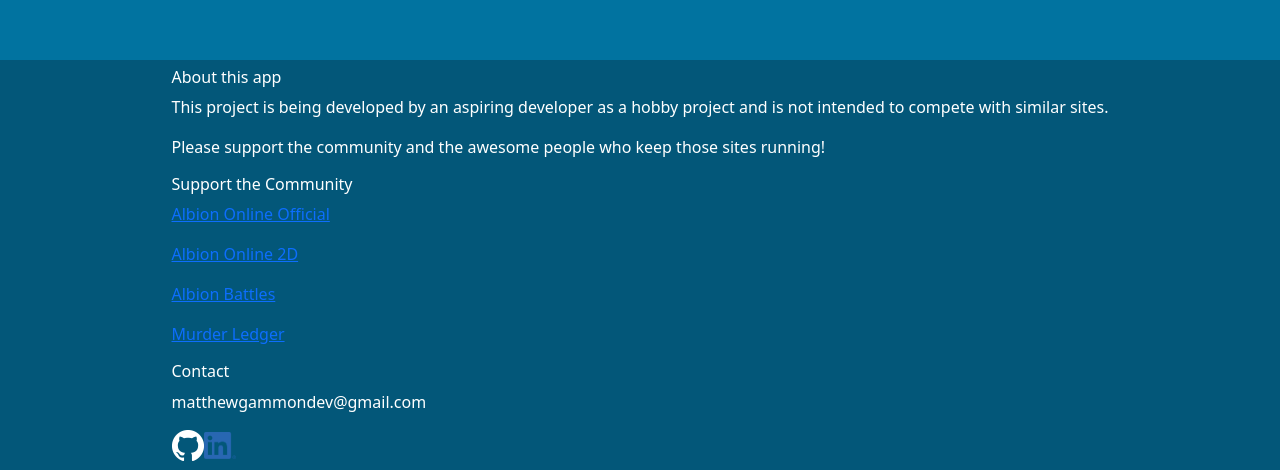
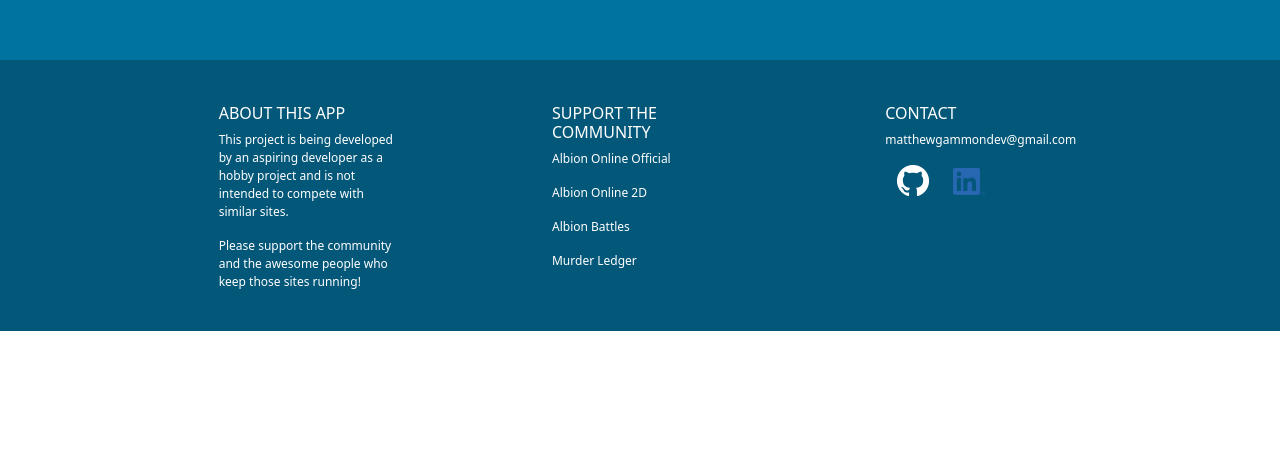
Before and after one commit to MatthewGammon/Albion-Player-Info, a React (Create React App) app: page /home in a window 1280 px wide. Shown: the part 974-1444 px from the top of the page. After the commit the page ends 1305 px from the top, so only its background shows below. Built offline with nearby package versions, Linux system fonts and the light colour scheme; no server answers.

Commit message:
added styling for the new footer

```diff
--- a/src/components/layout/footer/Footer.css
+++ b/src/components/layout/footer/Footer.css
@@ -1,12 +1,64 @@
 .footer {
   display: flex;
-  flex-direction: column;
-  align-items: center;
-  color: white;
+  justify-content: center;
+  width: 100%;
   background-color: rgb(3, 87, 121);
-  padding: 0.5em;
 }
 
-.footer-image img {
-  display: block;
+.footer-content {
+  display: flex;
+  justify-content: space-around;
+  width: 80%;
+  color: white;
+  padding: 2em 0.75em 0.75em;
 }
+
+.footer-about-header,
+.footer-community-header,
+.footer-contact-header {
+  font-size: 1rem;
+  text-transform: uppercase;
+}
+
+.footer-about,
+.footer-community,
+.footer-contact {
+  font-size: 0.75rem;
+  max-width: 20%;
+  padding: 1em;
+}
+
+.footer-contact p {
+  text-align: start;
+}
+
+.footer-contact-links a {
+  padding: 1em;
+}
+
+.footer a {
+  color: white;
+  text-decoration: none;
+}
+
+.footer a:hover {
+  color: rgb(34, 184, 243);
+  text-decoration: underline;
+  text-shadow: 0 0 0.01px rgb(0, 0, 0);
+}
+
+@media only screen and (max-width: 850px) {
+  .footer-content {
+    display: flex;
+    flex-direction: column;
+    align-items: center;
+  }
+
+  .footer-about,
+  .footer-community,
+  .footer-contact {
+    text-align: center;
+    max-width: 80%;
+    padding: 0.5em;
+  }
+}
```
